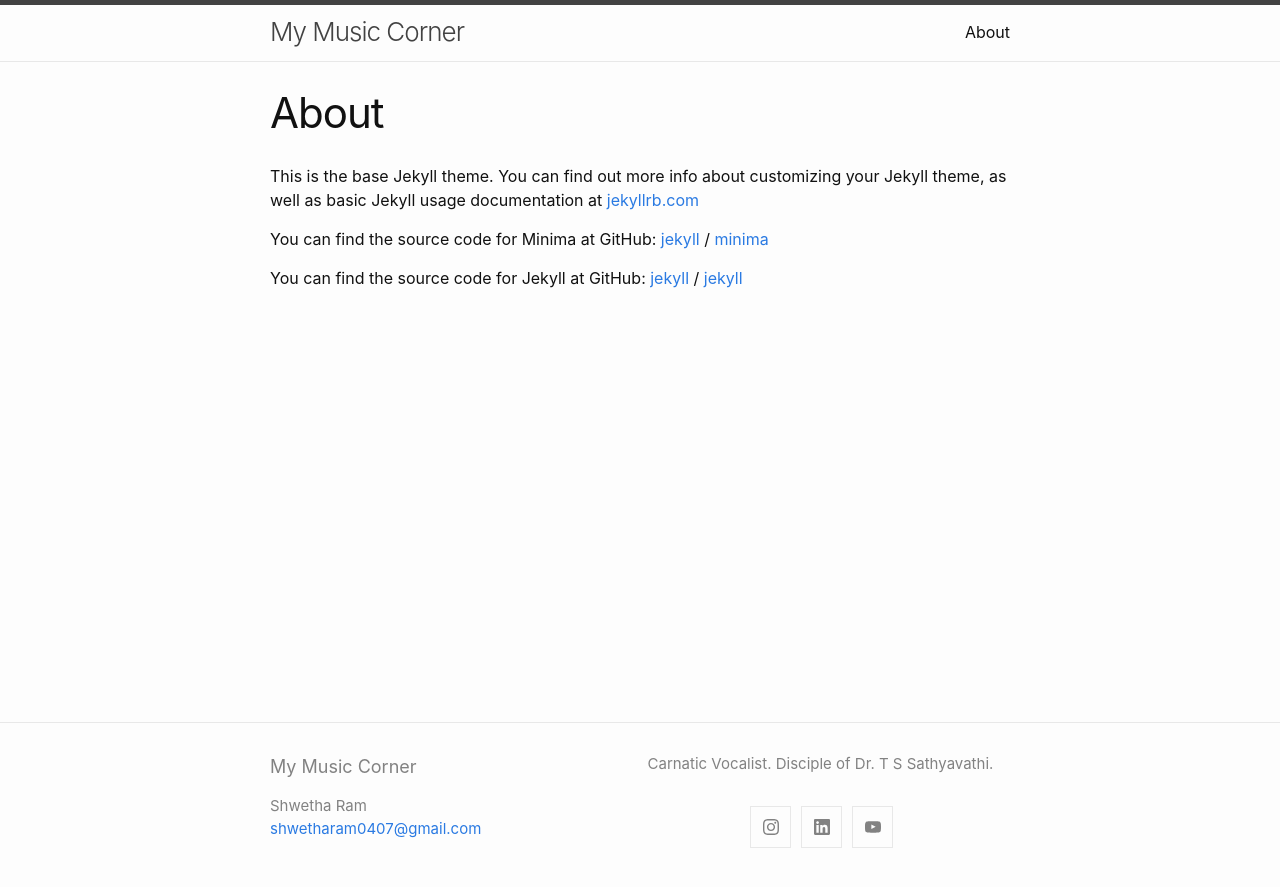
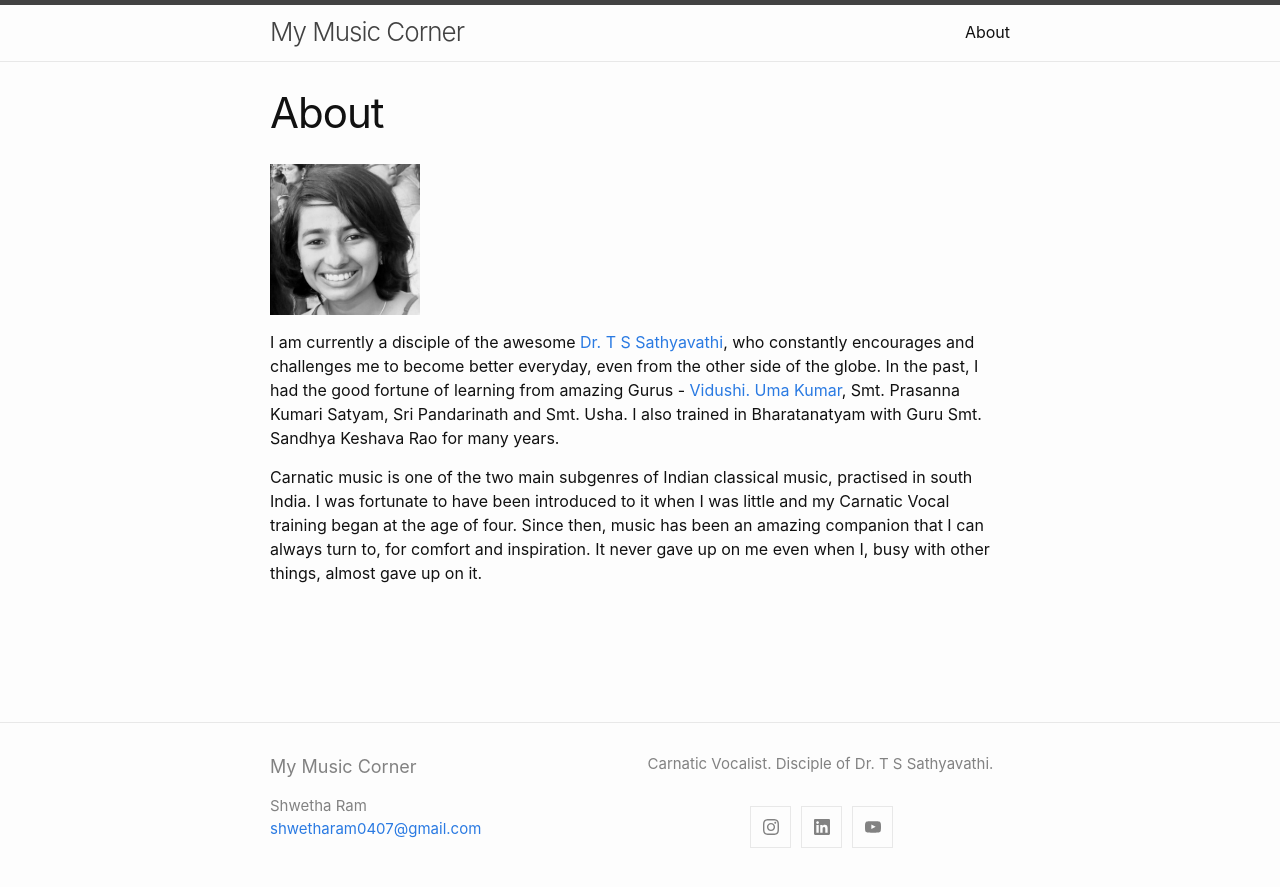
Before and after one commit to shwetharam0407/music-corner, a Jekyll site: the page built from about.md, in a window 1280 px wide. Shown: the top 887 px of the page. Built offline with Jekyll 4.4.1, drawn with Linux system fonts in a browser that asks for light colours.

Commit message:
updated index and about

```diff
--- a/about.md
+++ b/about.md
@@ -4,15 +4,9 @@ title: About
 permalink: /about/
 ---
 
-This is the base Jekyll theme. You can find out more info about customizing your Jekyll theme, as well as basic Jekyll usage documentation at [jekyllrb.com](https://jekyllrb.com/)
-
-You can find the source code for Minima at GitHub:
-[jekyll][jekyll-organization] /
-[minima](https://github.com/jekyll/minima)
-
-You can find the source code for Jekyll at GitHub:
-[jekyll][jekyll-organization] /
-[jekyll](https://github.com/jekyll/jekyll)
+![ ](/data/img/profile_pic.PNG){: width="150px"}
 
 
-[jekyll-organization]: https://github.com/jekyll
+I am currently a disciple of the awesome [Dr. T S Sathyavathi](https://www.tssathyavathi.com), who constantly encourages and challenges me to become better everyday, even from the other side of the globe. In the past, I had the good fortune of learning from amazing Gurus -  [Vidushi. Uma Kumar](https://musicearn.in/me/umakumar), Smt. Prasanna Kumari Satyam, Sri Pandarinath and Smt. Usha. I also trained in Bharatanatyam with Guru Smt. Sandhya Keshava Rao for many years.
+
+Carnatic music is one of the two main subgenres of Indian classical music, practised in south India. I was fortunate to have been introduced to it when I was little and my Carnatic Vocal training began at the age of four. Since then, music has been an amazing companion that I can always turn to, for comfort and inspiration. It never gave up on me even when I, busy with other things, almost gave up on it.
```
Also changed, not shown: index.md (+1 -0 lines).
